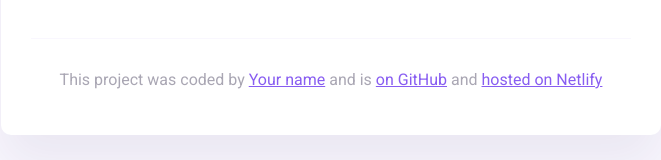
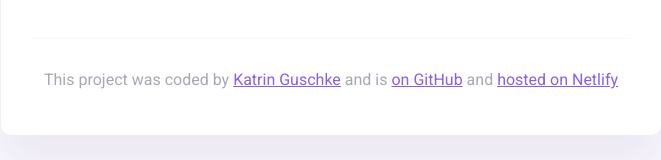
Before and after one commit to Katrinfelina/My-first-SheCodes-project, a website built with Parcel: page index.html in a window 1280 px wide. Shown: the part 325-485 px from the top of the page, without its empty margins (309-970 px from the left). Built offline with nearby package versions, Linux system fonts and the light colour scheme.

Commit message:
Updated name in footer

```diff
--- a/index.html
+++ b/index.html
@@ -47,7 +47,7 @@
       <footer>
         <p>
           This project was coded by
-          <a href="#" target="_blank">Your name</a> and is
+          <a href="#" target="_blank">Katrin Guschke</a> and is
           <a href="#" target="_blank"> on GitHub</a> and
           <a href="#" target="_blank">hosted on Netlify</a>
         </p>
```
